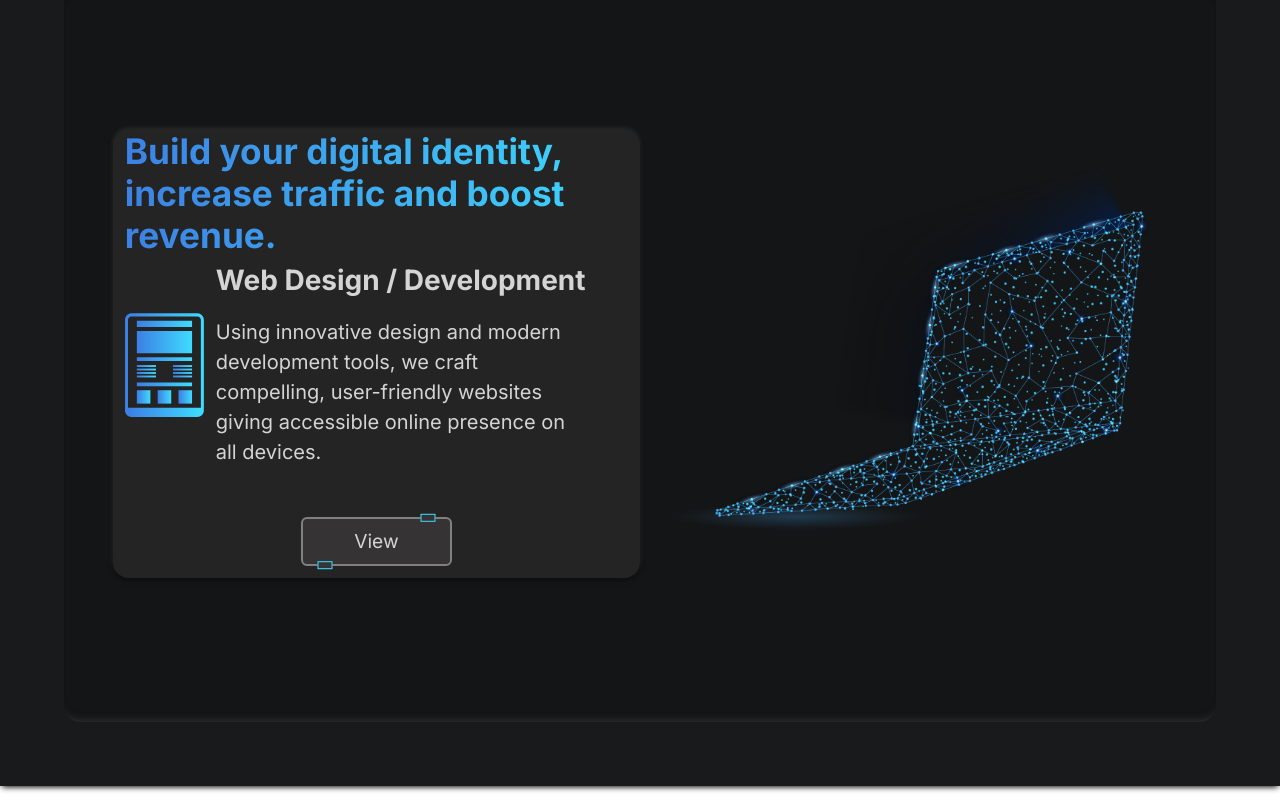
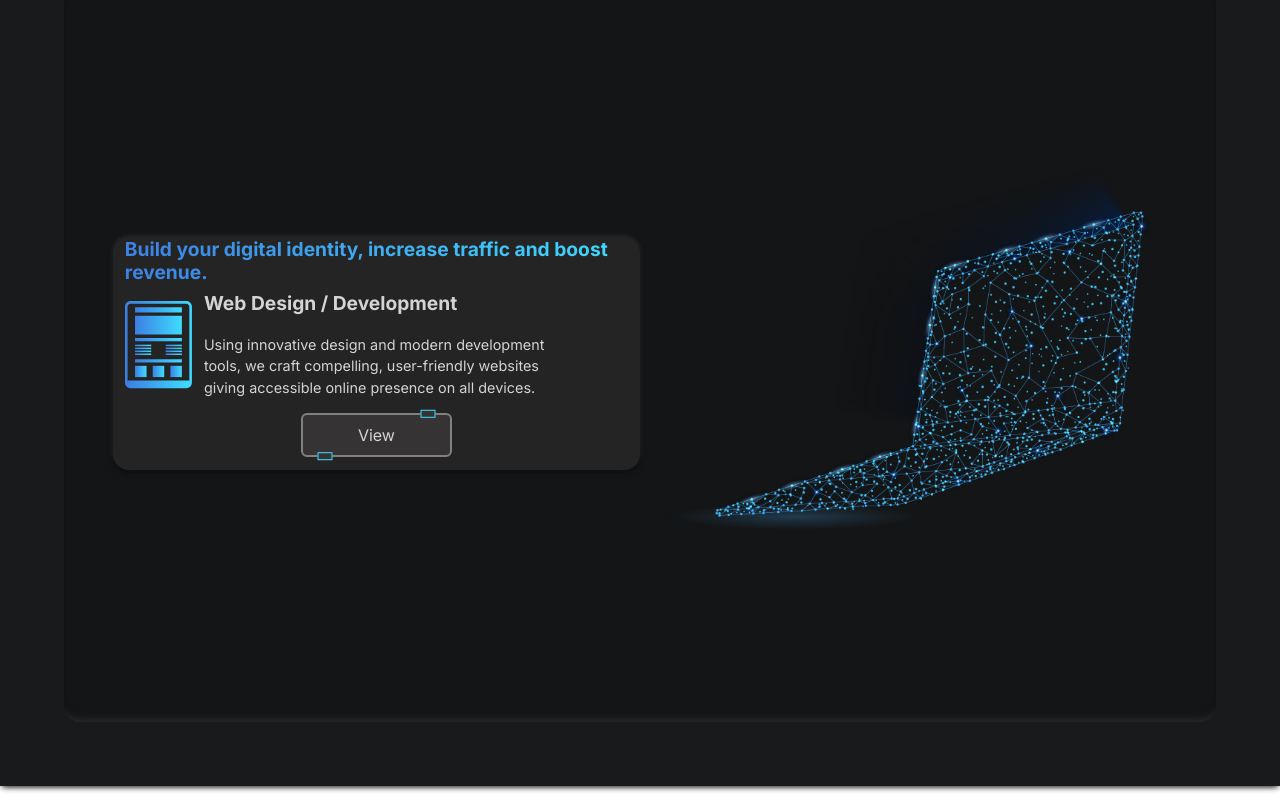
Before and after one commit to OmniReality-LLC/OmniWeb-FE, a Next.js app: page / in a window 1280 px wide. Shown: the part 900-1700 px from the top of the page. Built offline with nearby package versions, Linux system fonts and the light colour scheme.

Commit message:
Fixed landscape mode on 375px and up

```diff
--- a/components/landingPage/Services/styles.module.css
+++ b/components/landingPage/Services/styles.module.css
@@ -47,11 +47,14 @@
     }
 }
 
-@media screen and (max-width: 767px) and (orientation: landscape) {
+@media (min-width: 428px){
+
     .rowContent{
-      flex-direction: column;
+        flex-direction: row;
     }
-  }
+
+}
+
 .infoCardHolder {
     padding: 20px;
     display: flex;
--- a/components/shared/carousels/infoCaro/Card/component.tsx
+++ b/components/shared/carousels/infoCaro/Card/component.tsx
@@ -23,7 +23,7 @@ export default function CaroCard() {
                     </div>
 
                     <div className={styles.btnContainer}>
-                        <SlideGlowLinkBtn text={'View'} linkTo={''} marginL='0' defaultStyle={false} className={styles.myButton} marginB='2.5%' marginT='10%' marginR='0' />
+                        <SlideGlowLinkBtn text={'View'} linkTo={''} marginL='0' defaultStyle={false} className={styles.myButton} marginB='2.5%' marginT='10%' marginR='0' textSize='16px' />
                     </div>
                 </div>
             </div>
--- a/components/shared/carousels/infoCaro/Card/styles.module.css
+++ b/components/shared/carousels/infoCaro/Card/styles.module.css
@@ -49,7 +49,6 @@
   font-size: 1.25rem;
   margin-bottom: 0;
   color: #D4D4D4
-
 }
 
 @media (max-width: 768px) {
@@ -80,11 +79,69 @@
 
 }
 
-.myRow {}
+@media (min-width: 428px) {
+
+  .title {
+
+    font-size: 1.35rem;
+
+  }
+
+  .subTitle {
+
+    font-size: 1.35rem;
+
+  }
+
+  .paragraph {
+    font-size: 1.0rem;
+
+  }
+
+  .imgContainer {
+
+    max-width: 20% !important;
+    padding-right: auto;
+  }
+
+
+  .myButton {
+
+    margin-top: 15px !important;
+
+  }
+
+}
+
+@media (min-width: 375px) {
+  .title {
+    font-size: 1.2rem; /* Adjust as needed */
+  }
+
+  .subTitle {
+    font-size: 1.2rem; /* Adjust as needed */
+  }
+
+  .paragraph {
+    font-size: 0.9rem; /* Adjust as needed */
+  }
+
+  .imgContainer {
+    max-width: 15% !important; /* Adjust as needed */
+    padding-right: auto;
+  }
+
+  .myButton {
+    margin-top: 10px !important; /* Adjust as needed */
+  }
+}
+
+
 
 .myButton {
 
   width: 30%;
+  margin-top: 15px !important;
 
 }
 
```
